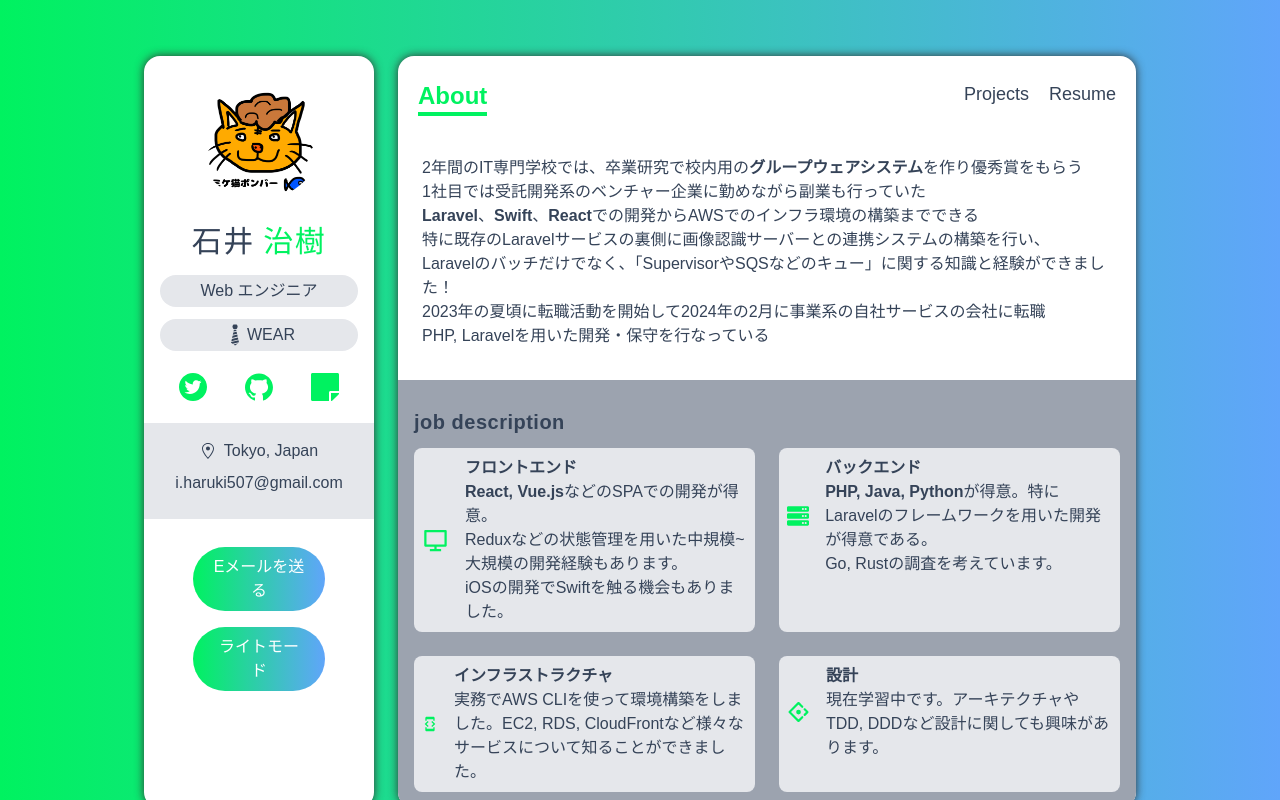
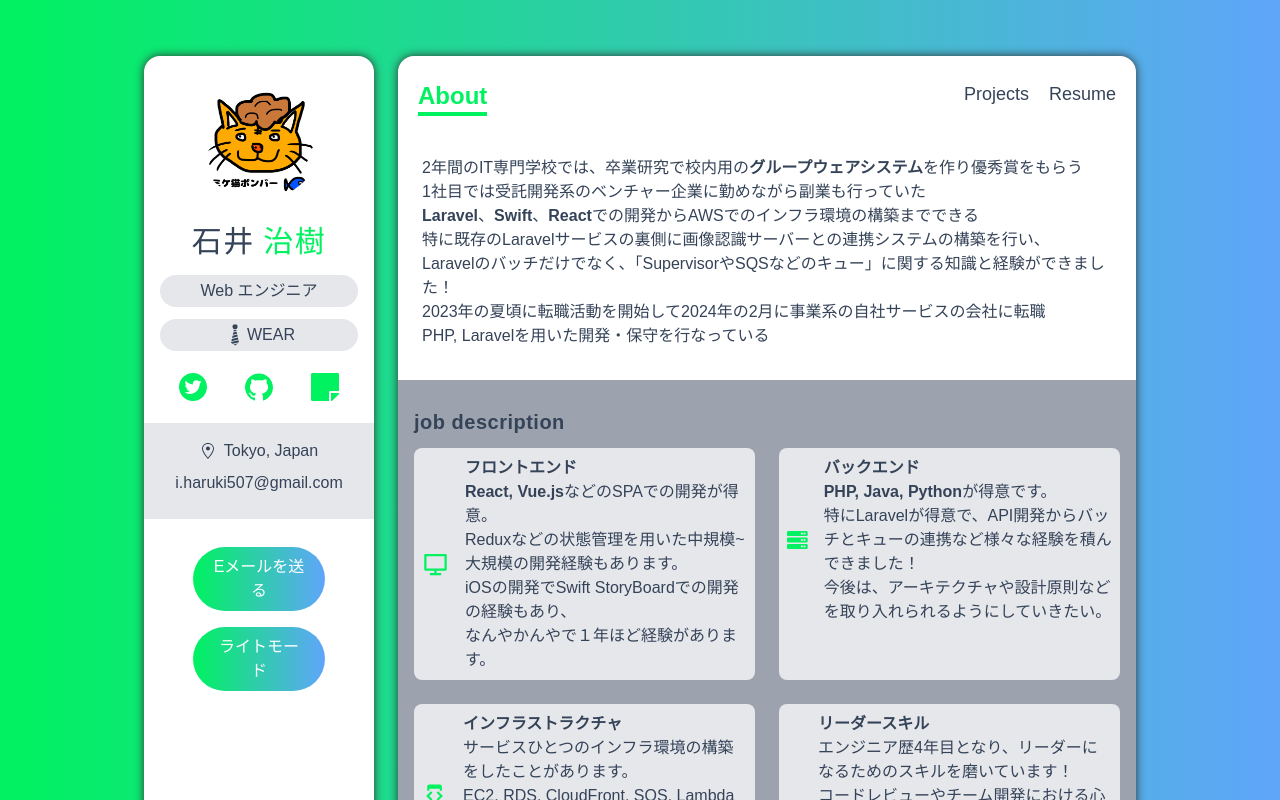
Before and after one commit to haru507/mikeneko-507, a Next.js app: page / in a window 1280 px wide. Shown: the top 800 px of the page. Built offline with nearby package versions, Linux system fonts and the light colour scheme.

Commit message:
fix:サービスカードの内容を変更

```diff
--- a/data.ts
+++ b/data.ts
@@ -10,25 +10,33 @@ export const services: IServes[] = [
     Icon: RiComputerLine,
     title: "フロントエンド",
     about:
-      "<b>React, Vue.js</b>などのSPAでの開発が得意。<br/>Reduxなどの状態管理を用いた中規模~大規模の開発経験もあります。<br/>iOSの開発でSwiftを触る機会もありました。",
+      "<b>React, Vue.js</b>などのSPAでの開発が得意。<br/>Reduxなどの状態管理を用いた中規模~大規模の開発経験もあります。<br/>\
+      iOSの開発でSwift StoryBoardでの開発の経験もあり、<br />\
+      なんやかんやで１年ほど経験があります。",
   },
   {
     Icon: FaServer,
     title: "バックエンド",
     about:
-      "<b>PHP, Java, Python</b>が得意。特にLaravelのフレームワークを用いた開発が得意である。<br/>Go, Rustの調査を考えています。",
+      "<b>PHP, Java, Python</b>が得意です。<br />\
+      特にLaravelが得意で、API開発からバッチとキューの連携など様々な経験を積んできました！<br />\
+      今後は、アーキテクチャや設計原則などを取り入れられるようにしていきたい。",
   },
   {
     Icon: MdDeveloperMode,
     title: "インフラストラクチャ",
     about:
-      "実務でAWS CLIを使って環境構築をしました。EC2, RDS, CloudFrontなど様々なサービスについて知ることができました。",
+      "サービスひとつのインフラ環境の構築をしたことがあります。<br />\
+      EC2, RDS, CloudFront, SQS, Lambdaなどほとんどのサービスは扱えます！<br />\
+      また、AWSのDVAの資格の取得経験あり。",
   },
   {
     Icon: AiOutlineAntDesign,
-    title: "設計",
+    title: "リーダースキル",
     about:
-      "現在学習中です。アーキテクチャやTDD, DDDなど設計に関しても興味があります。",
+      "エンジニア歴4年目となり、リーダーになるためのスキルを磨いています！<br />\
+      コードレビューやチーム開発における心理的安全性の部分について学習を行なっています。<br />\
+      スクラム開発にもまだまだ慣れていないため本を読んだり、積極的にスクラムイベントのファシリテータを行なったりしています！",
   },
 ];
 
```
